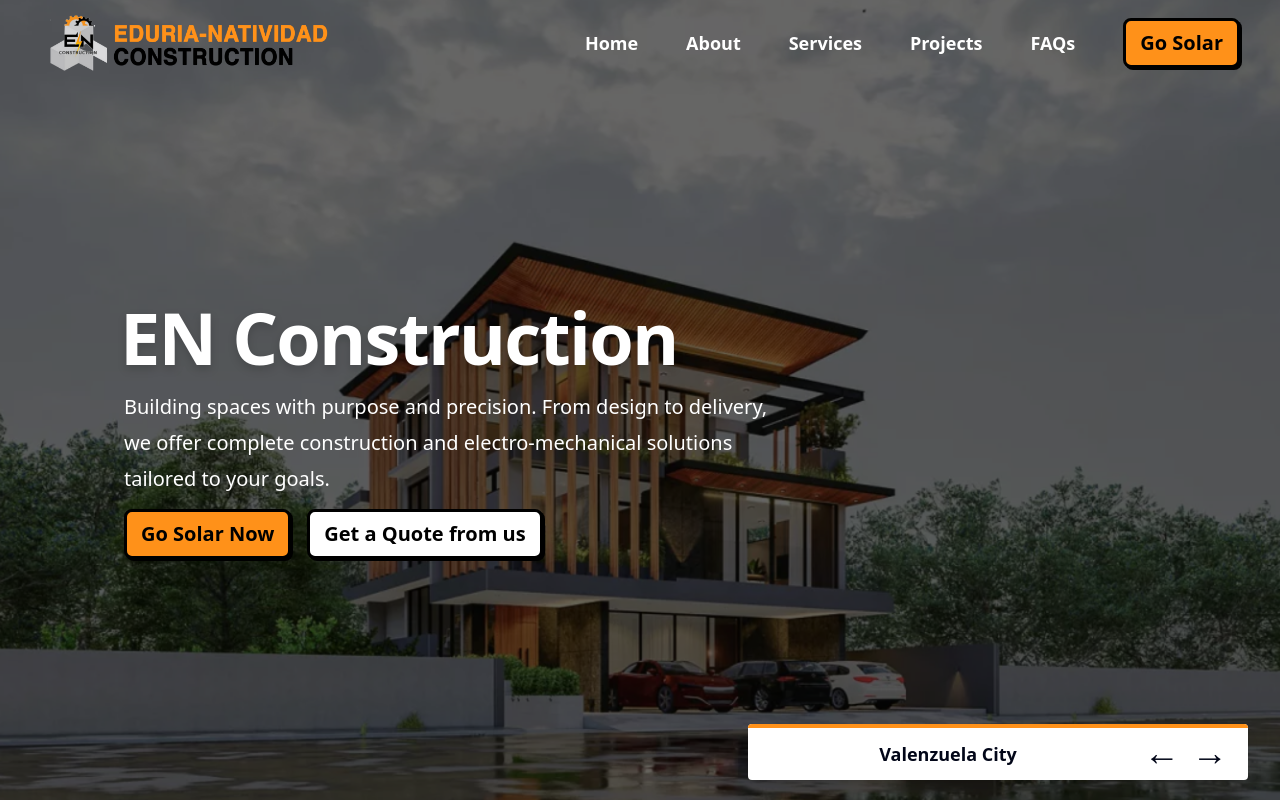
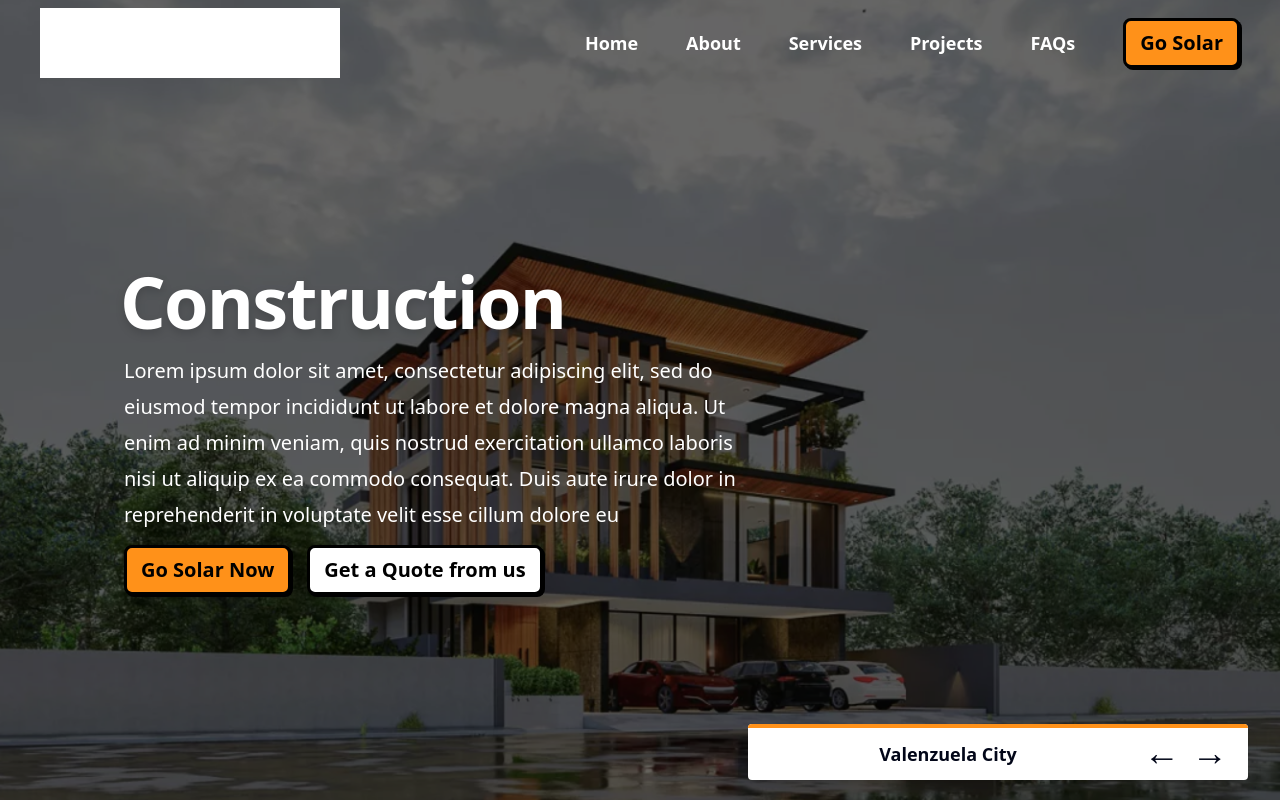
Before and after one commit to GabrielEduria/testenconstruction, a Next.js app: page / in a window 1280 px wide. Shown: the top 801 px of the page. Built offline with nearby package versions, Linux system fonts and the light colour scheme.

Commit message:
replaced every image and info regarding the business

```diff
--- a/src/app/layout.tsx
+++ b/src/app/layout.tsx
@@ -14,7 +14,7 @@ const geistMono = Geist_Mono({
 });
 
 export const metadata: Metadata = {
-  title: "EN-Construction",
+  title: "Construction",
   description: "Your trusted construction Company based in Metro Manila Philippines",
   icons: {
     icon: [
--- a/src/components/layout/Footer.tsx
+++ b/src/components/layout/Footer.tsx
@@ -30,18 +30,18 @@ export default function Footer() {
             <div className="flex flex-col gap-2 font-semibold pb-10 text-nowrap text-gray-300">
               <h2 className="text-lg md:text-2xl font-bold text-gray-300 pb-3">SOCIALS</h2>
                 <a
-                  href="https://www.facebook.com/en.construction_/"
-                  target="_blank"
-                  rel="noopener noreferrer"
+                //  href="https://www.facebook.com/en.construction_/"
+                //  target="_blank"
+                //  rel="noopener noreferrer"
                   className="flex items-center gap-3 w-fit hover:scale-105 text-base"
                 >
                   <FaFacebook className="w-5 h-5" />
                   <span>Facebook</span>
                 </a>
                 <a
-                  href="https://www.instagram.com/en.construction_/"
-                  target="_blank"
-                  rel="noopener noreferrer"
+                //  href="https://www.instagram.com/en.construction_/"
+                //  target="_blank"
+                //  rel="noopener noreferrer"
                   className="flex items-center gap-3 w-fit hover:scale-105 text-base"
                 >
                   <FaInstagram className="w-5 h-5" />
@@ -49,9 +49,9 @@ export default function Footer() {
                 </a>
 
                 <a
-                  href="https://www.tiktok.com/@en.construction_/"
-                  target="_blank"
-                  rel="noopener noreferrer"
+                 // href="https://www.tiktok.com/@en.construction_/"
+                 // target="_blank"
+                 // rel="noopener noreferrer"
                   className="flex items-center gap-3 w-fit hover:scale-105 text-base"
                 >
                   <FaTiktok className="w-5 h-5" />
--- a/src/components/layout/Navbar.tsx
+++ b/src/components/layout/Navbar.tsx
@@ -84,6 +84,7 @@ export default function Navbar() {
                 fill
                 className="object-contain scale-100"
               />
+                 <div className="absolute inset-0 bg-white opacity-100 z-10"></div>
             </Link>
           </div>
         </div>
--- a/src/components/section/homepage/Hero.tsx
+++ b/src/components/section/homepage/Hero.tsx
@@ -54,12 +54,11 @@ export default function Hero() {
       <Motion className="relative z-10 min-h-screen flex flex-col justify-center items-center text-center md:text-left">
         <div className="w-full h-full p-5 md:pt-20 lg:px-30 z-10">
               <h1 className="text-4xl md:text-7xl font-bold text-white drop-shadow-lg tracking-tight max-w-[700] pb-4">
-                EN Construction
+                Construction
               </h1>
               <p className="text-white text-sm sm:text-xl w-full md:w-[650px] pb-3 pl-1 leading-relaxed md:leading-9 ">
-                Building spaces with purpose and precision. From design to delivery,
-                we offer complete construction and electro-mechanical solutions
-                tailored to your goals.
+
+                                    Lorem ipsum dolor sit amet, consectetur adipiscing elit, sed do eiusmod tempor incididunt ut labore et dolore magna aliqua. Ut enim ad minim veniam, quis nostrud exercitation ullamco laboris nisi ut aliquip ex ea commodo consequat. Duis aute irure dolor in reprehenderit in voluptate velit esse cillum dolore eu
               </p>
 
             <div className="flex flex-wrap justify-center md:flex-row md:items-start justify-center md:justify-start gap-4 pl-1 w-full">
--- a/src/components/section/homepage/Projects.tsx
+++ b/src/components/section/homepage/Projects.tsx
@@ -27,6 +27,7 @@ export default function Projects() {
                             height={300}
                             className="object-contain w-full h-auto rounded-lg"
                           />
+                            <div className="absolute inset-0 bg-white opacity-100 z-10"></div>
                       </TiltEffect>
                       <div className="flex flex-col pt-2 flex-grow mx-auto">
                         <h2 className="text-2xl md:text-2xl  text-center md:text-left font-bold text-white ">
--- a/src/data/index.tsx
+++ b/src/data/index.tsx
@@ -26,25 +26,25 @@ export interface Project {
 
 export const projects: Project[] = [
   {
-    title: "San Lorenzo Ruiz General Hospital",
+    title: "Project 1",
     description: "Includes the delivery, installation, and organized wire dressing of a panelboard to ensure safe and efficient power distribution within the hospital.",
     type: "Institutional Project",
     images: "/images/projects/encproject1.png",
   },
   {
-    title: "Alveo High Park Tower 1 and 2",
+    title: "Project 2",
     description: "Supply and professional installation of the meter center for reliable and efficient electrical distribution.",
     type: "Condominium Project",
     images: "/images/projects/encproject2.png",
   },
   {
-    title: "San Lorenzo Ruiz General Hospital",
+    title: "Project 3",
     description: "Supply and installation of a first private 3-tandem pole setup with three 333 kVA transformer attachments, including testing and commissioning to ensure full operational reliability.",
     type: "Institutional Project",
     images: "/images/projects/encproject3.png"
   },
   {
-    title: "Two story bedroom House",
+    title: "Project 4",
     description: "Complete interior and exterior renovation of a two-bedroom townhouse, covering structural improvements, aesthetic upgrades, and functional enhancements to elevate overall living quality.",
     type: "Residential Project",
     images: "/images/projects/encproject4.png"
```
